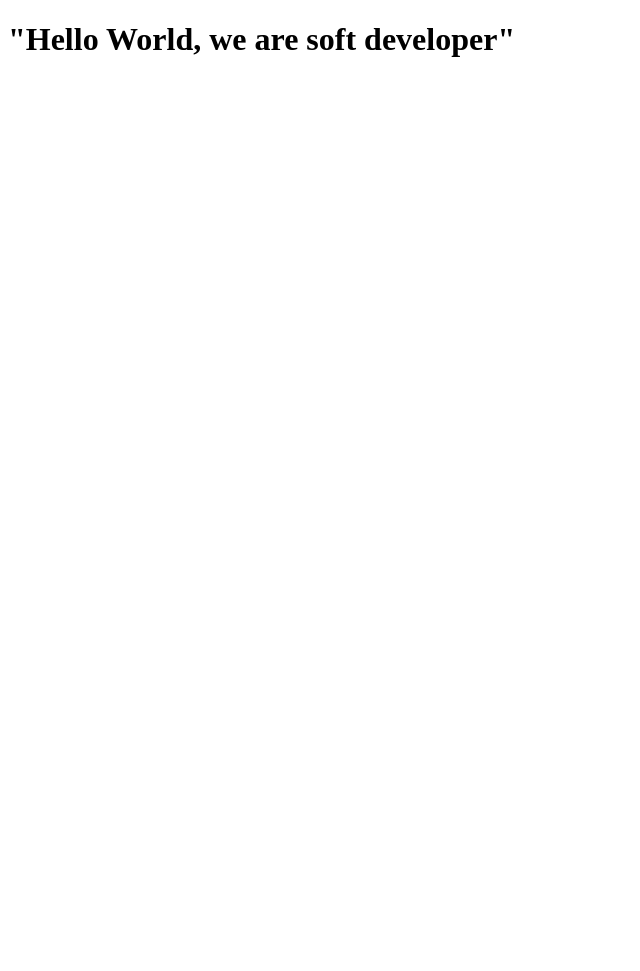
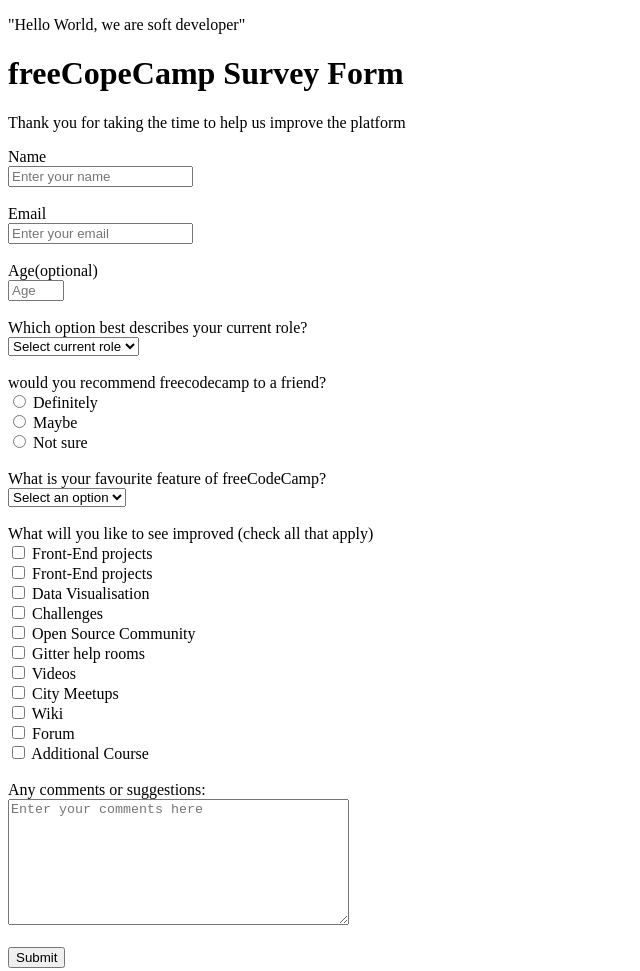
Before and after one commit to Gleennkar/New-Repos, a plain HTML site: page index.html in a window 1280 px wide. Shown: the whole page, without its empty margins (0-640 px from the left). Before the commit the page ends 800 px from the top, so only its background shows below. Drawn offline with Linux system fonts and the light colour scheme.

Commit message:
index.html

```diff
--- a/index.html
+++ b/index.html
@@ -7,8 +7,81 @@
     <title>My Peer Repos</title>
 </head>
 <body>
-    <h1>"Hello World, we are soft developer"</h1>
+    <p>"Hello World, we are soft developer"</p>
+    <h1 id="title">freeCopeCamp Survey Form</h1>
+    <p id="description">Thank you for taking the time to help us improve the platform</p>
+ <form id="survey-form">
+     <lable id="Name">Name</lable><br>
+     <input type="text" id="Name" placeholder="Enter your name"><br>
+     <br>
+     <lable id="Email">Email</lable><br>
+     <input type="text" id="Email" placeholder="Enter your email"><br><br>
+     <lable id="Age">Age(optional)</lable><br>
+     <input type="number" name="Age" placeholder="Age" min="10" max="40">
+     <br>
+     <br>
+  <label for="Which option best describes your current role"?></label>Which option best describes your current role?</label><br>
+  <select id="dropdown" name="Select current role">
+    <option value="Select current role">Select current role</option>
+    <option value="Student">Student</option>
+    <option value="Full Time Job">Full Time Job</option>
+    <option value="Full Time Learner">Full Time Learner</option>
+    <option value="Prefer not to say">Prefer not to say</option>
+    <option value="Other">Other</option>
+    </select>
+    <br>
+    <br>
+  <lable for="would you recommend freecodecamp to a friend"?>would you recommend freecodecamp to a friend?</lable><br>
+    <input id="Definitely" type="radio" name="code">
+    <lable for="Definitely">Definitely</lable><br>
+    <input id="Maybe" type="radio" name="code">
+    <lable for="Maybe">Maybe</lable><br>
+    <input id="Not sure" type="radio" name="code">
+    <lable for="Not sure">Not sure</lable>
+    <br>
+    <br>
+  <label for="What is your favourite feature of freeCodeCamp"?></label>What is your favourite feature of freeCodeCamp?</label><br>
+  <select id="dropdown" value="Select an option">
+    <option value="Select an option">Select an option</option>
+    <option value="Challenges">Challenges</option>
+    <option value="Projects">Projects</option>
+    <option value="Community">Community</option>
+    <option value="Open Source">Open Source</option>
+    </select>
+    <br>
+    <br>
+    <lable for="What will you like to see improved (check all that apply)"?>What will you like to see improved (check all that apply)</lable><br>
+    <input id="Front-End projects" type="checkbox" value="Front-End projects">
+    <lable for="Front-End projects">Front-End projects</lable><br>
+    <input id="Back-End projects" type="checkbox" value="Back-End projects">
+    <lable for="Front-End projects">Front-End projects</lable><br>
+    <input id="Data Visualisation" type="checkbox" value="Data Visualisation">
+    <lable for="Data Visualisation">Data Visualisation</lable><br>
+    <input id="Challenges" type="checkbox" value="Challenges">
+    <lable for="Challenges">Challenges</lable><br>
+    <input id="Open Source Community" type="checkbox" value="Open Source Community">
+    <lable for="Open Source Community">Open Source Community</lable><br>
+    <input id="Gitter help rooms" type="checkbox" value="Gitter help rooms">
+    <lable for="Gitter help rooms">Gitter help rooms</lable><br>
+    <input id="Videos" type="checkbox" value="Videos">
+    <lable for="Videos">Videos</lable><br>
+    <input id="City Meetups" type="checkbox" value="City Meetups">
+    <lable for="City Meetups">City Meetups</lable><br>
+    <input id="Wiki" type="checkbox" value="Wiki">
+    <lable for="Wiki">Wiki</lable><br>
+    <input id="Forum" type="checkbox" value="Forum">
+    <lable for="Forum">Forum</lable><br>
+    <input id="Additional Cocurses" type="checkbox" value="Additional Cocurses">
+    <lable for="Additional Cocurses">Additional Course</lable><br>
+    <br>
 
+    <label for="Any comments or suggestions">Any comments or suggestions:</label><br>
+    <textarea type="text" id="Enter your comments here" placeholder="Enter your comments here" rows="8" cols="40"></textarea>
+    <br>
+    <br>
+    <lable for="submit" id="sumbit"></lable>
+    <button type="submit" value="Submit">Submit</button>
+ </form>
 
 </body>
 </html>
```
Also changed, not shown: js/index.js (added, +28 -0 lines), css/style.css (added), license.txt (added), 1 other file.
